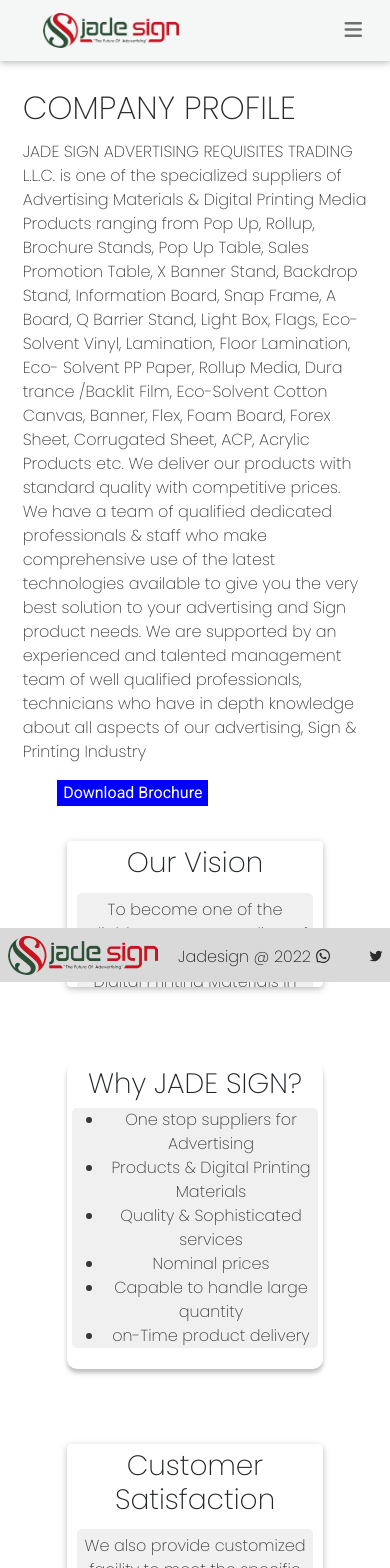
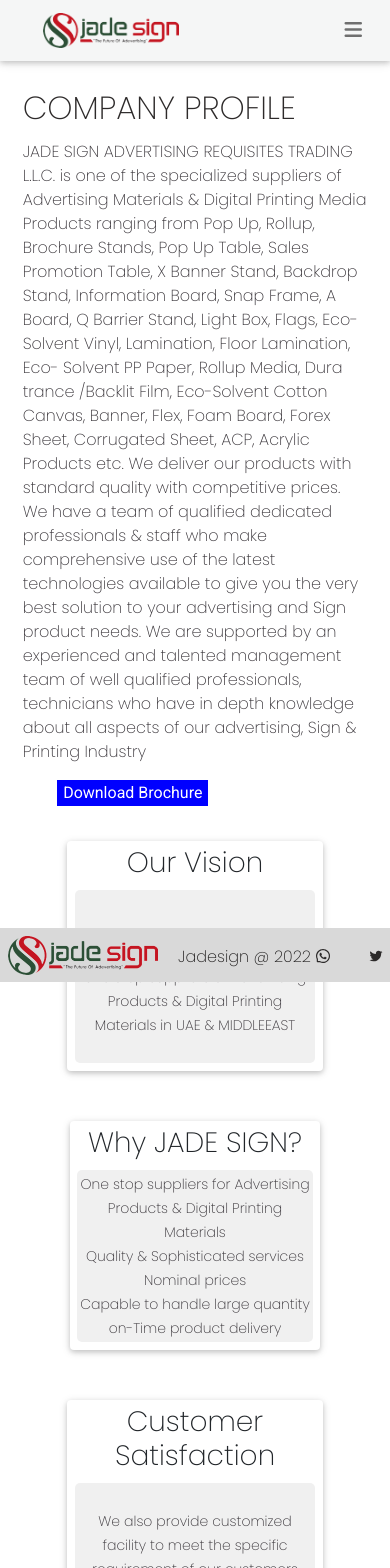
Before and after one commit to j3rinpaul/jadesign_1, a React (Vite) app: page /About in a window 390 px wide. Shown: the top 1568 px of the page. Built offline with nearby package versions, Linux system fonts and the light colour scheme.

Commit message:
update from me..

```diff
--- a/src/About/About.jsx
+++ b/src/About/About.jsx
@@ -8,7 +8,7 @@
         <p>
       JADE SIGN ADVERTISING REQUISITES TRADING L.L.C. is one of the specialized suppliers of Advertising Materials & Digital Printing Media
       Products ranging from Pop Up, Rollup, Brochure Stands, Pop Up Table, Sales Promotion Table, X Banner Stand, Backdrop Stand, Information
-       Board, Snap Frame, A Board, Q Barrier Stand, Light Box, Flags, Eco-Solvent Vinyl, Lamination, Floor Lamination, Eco- Solvent PP Paper,
+      Board, Snap Frame, A Board, Q Barrier Stand, Light Box, Flags, Eco-Solvent Vinyl, Lamination, Floor Lamination, Eco- Solvent PP Paper,
         Rollup Media, Dura trance /Backlit Film, Eco-Solvent Cotton Canvas, Banner, Flex, Foam Board, Forex Sheet, Corrugated Sheet, ACP, Acrylic
         Products etc. We deliver our products with standard quality with competitive prices. We have a team of qualified dedicated
         <br/>
@@ -24,28 +24,31 @@
       <div className='card-content'>
         <div className='card'>
           <h3>Our Vision </h3>
-          <p>To become one of the reliable one stop
+
+          <p><br/><br/>To become one of the reliable one stop
             suppliers of Advertising Products &
             Digital Printing Materials in UAE &
             MIDDLEEAST
+            <br/><br/>
             </p>
         </div>
-         <div className='list'>
+        <div className='card'>
           <h3>Why JADE SIGN?</h3>
-          <ul>
-            <li>One stop suppliers for Advertising</li>
-            <li>Products & Digital Printing Materials</li>
-            <li>Quality & Sophisticated services</li>
-            <li> Nominal prices</li>
-            <li> Capable to handle large quantity</li>
-            <li> on-Time product delivery</li>
-          </ul>
-         </div>
-
-
+          <p>
+            One stop suppliers for Advertising
+            <br/>
+            Products & Digital Printing Materials
+            <br/>
+            Quality & Sophisticated services
+            <br/>
+            Nominal prices<br/>
+            Capable to handle large quantity<br/>
+            on-Time product delivery<br/>
+          </p>
+        </div>
         <div className='card'>
           <h3>Customer Satisfaction </h3>
-          <p>
+          <p><br/>
           We also provide customized facility to
           meet the specific requirement of our
           customers and ensure customer
--- a/src/About/about.css
+++ b/src/About/about.css
@@ -172,14 +172,14 @@
     border-radius: 10px;
     padding: 2%;
     box-shadow: 0px 4px 4px rgba(0, 0, 0, 0.25);
-    height: 80%;
-    width: 100%;
+    height: auto;
+    width: auto;
     justify-content: center;
     align-items: center;
     align-content: center;
     text-align: center;
     padding: auto;
-
+    margin: auto;
 
     font-family: 'Poppins', sans-serif;
 }
@@ -202,13 +202,14 @@
     font-family: 'Poppins', sans-serif;
     font-style: normal;
     font-weight: 400;
-    font-size: 16px;
+    font-size: 14px;
     line-height: 24px;
     color: #39353A;
-    padding: 2%;
-    margin: 2%;
+    padding: 1%;
+    margin: 1%;
     border-radius: 5px;
     background-color: #f0f0f0;
+    text-align: center;
 }
 .list{
     background-color:#ffffff ;
@@ -216,7 +217,7 @@
     padding: 2%;
     box-shadow: 0px 4px 4px rgba(0, 0, 0, 0.25);
     height: auto;
-    width: 100%;
+    width: auto;
     justify-content: center;
     align-items: center;
     align-content: center;
@@ -227,8 +228,9 @@
     font-family: 'Poppins', sans-serif;
 }
 .list:hover{
-    transform: scale(1.1);
+    transform: scale(1.02);
     z-index: 10;
+
 }
 .list h2{
     font-family: 'Poppins', sans-serif;
@@ -239,7 +241,7 @@
     color: #2D2A2A;
     position: absolute;
 }
-.list ul{
+.card pre{
     font-family: 'Poppins', sans-serif;
     font-style: normal;
     font-weight: 400;
@@ -265,18 +267,31 @@
     .body{
         height: 100vh;
     }
+    .card-content{
+        display:grid;
+        grid-template-columns:repeat(auto-fit,
+        minmax(12rem, 16rem));
+        justify-content:center;
+        margin-bottom: 10%;
+        margin-top: 3%;
+        gap: 20%;
+        /* height: 80%; */
+        font-family: 'Poppins', sans-serif;
+    }
     .card{
         background-color: #ffffff;
     border-radius: 10px;
     padding: 2%;
     box-shadow: 0px 4px 4px rgba(0, 0, 0, 0.25);
     height: auto;
-    width: 100%;
+    width: auto;
     justify-content: center;
     align-items: center;
     align-content: center;
     text-align: center;
     padding: auto;
+    margin: auto;
+    font-family: 'Poppins', sans-serif;
 
     }
     .dwnld{
```
